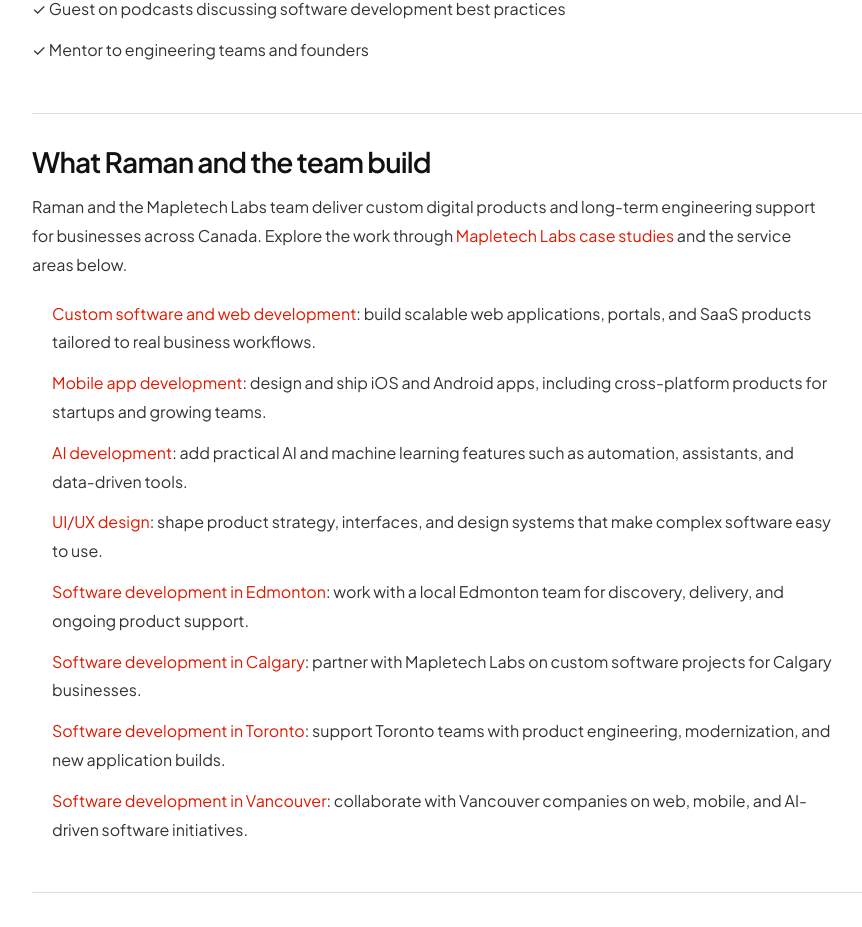
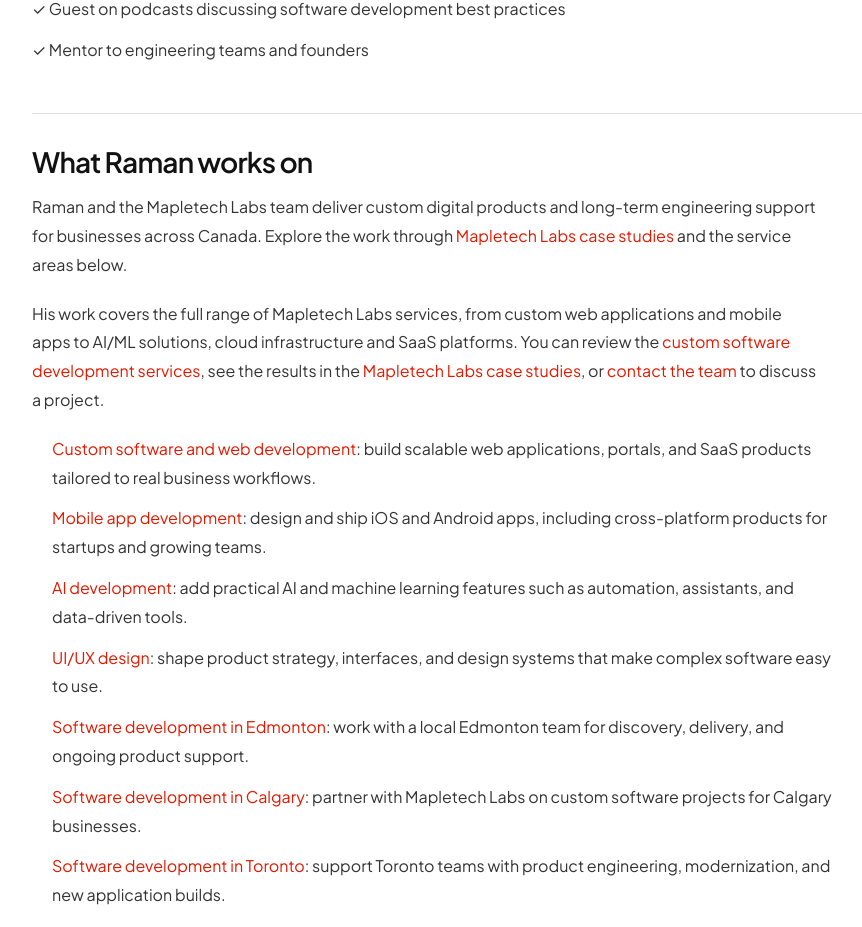
Before and after one commit to Ramanmakkar1/MapletechlabsRed, a Next.js app: page /about/raman-makkar in a window 1280 px wide. Shown: the part 1752-2679 px from the top of the page, without its empty margins (16-878 px from the left). Built offline with nearby package versions, Linux system fonts and the light colour scheme; no server answers.

Commit message:
autopilot: Expand the thin Raman Makkar about page to clear the thin_content warning
Task #7699, written by morph/morph-dsv41flash@3.

```diff
--- a/src/app/about/raman-makkar/page.tsx
+++ b/src/app/about/raman-makkar/page.tsx
@@ -226,11 +226,18 @@ export default function RamanPage() {
             </section>
 
             <section style={{ marginTop: '48px', paddingTop: '32px', borderTop: '1px solid var(--line)' }}>
-              <h2 style={{ fontSize: '28px', fontWeight: 600, marginBottom: '16px' }}>What Raman and the team build</h2>
+              <h2 style={{ fontSize: '28px', fontWeight: 600, marginBottom: '16px' }}>What Raman works on</h2>
               <p style={{ fontSize: '16px', lineHeight: 1.8, color: 'var(--body)', marginBottom: '20px', maxWidth: '800px' }}>
                 Raman and the Mapletech Labs team deliver custom digital products and long-term engineering support for
                 businesses across Canada. Explore the work through <Link href="/case-studies" style={{ color: 'var(--brand)' }}>Mapletech Labs case studies</Link>{' '}
                 and the service areas below.
+              </p>
+              <p style={{ fontSize: '16px', lineHeight: 1.8, color: 'var(--body)', marginBottom: '20px', maxWidth: '800px' }}>
+                His work covers the full range of Mapletech Labs services, from custom web applications and mobile apps
+                to AI/ML solutions, cloud infrastructure and SaaS platforms. You can review the{' '}
+                <Link href="/services" style={{ color: 'var(--brand)' }}>custom software development services</Link>,
+                see the results in the <Link href="/case-studies" style={{ color: 'var(--brand)' }}>Mapletech Labs case studies</Link>,
+                or <Link href="/contact" style={{ color: 'var(--brand)' }}>contact the team</Link> to discuss a project.
               </p>
               <ul style={{ fontSize: '16px', lineHeight: 1.8, color: 'var(--body)', paddingLeft: '20px', maxWidth: '800px' }}>
                 <li style={{ marginBottom: '12px' }}>
```
